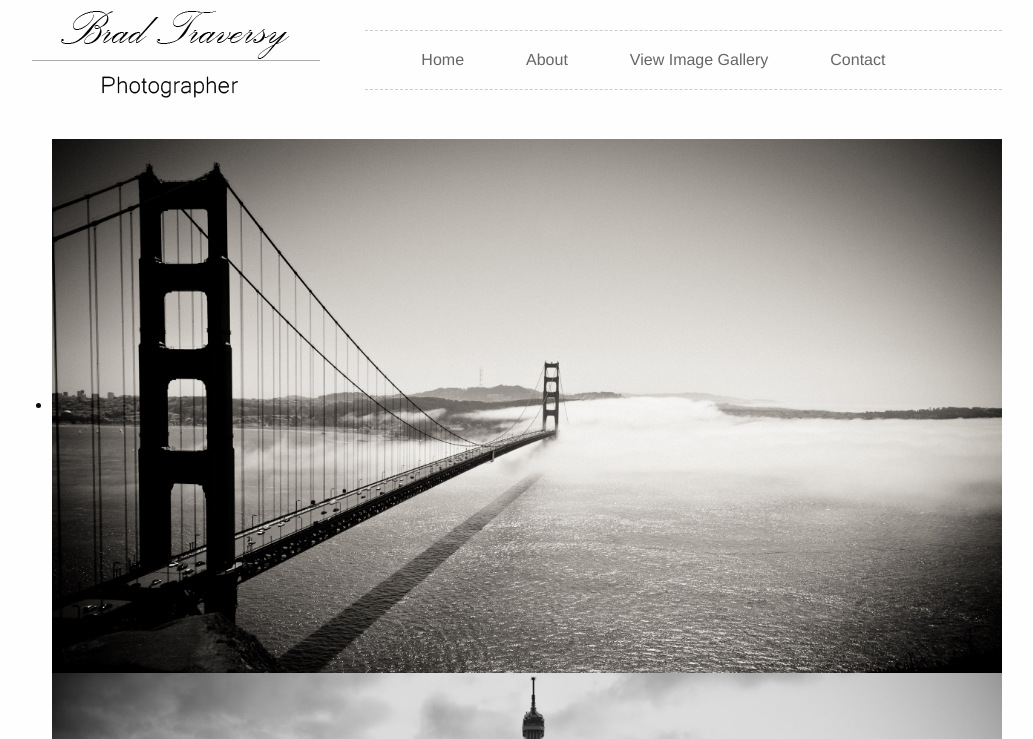
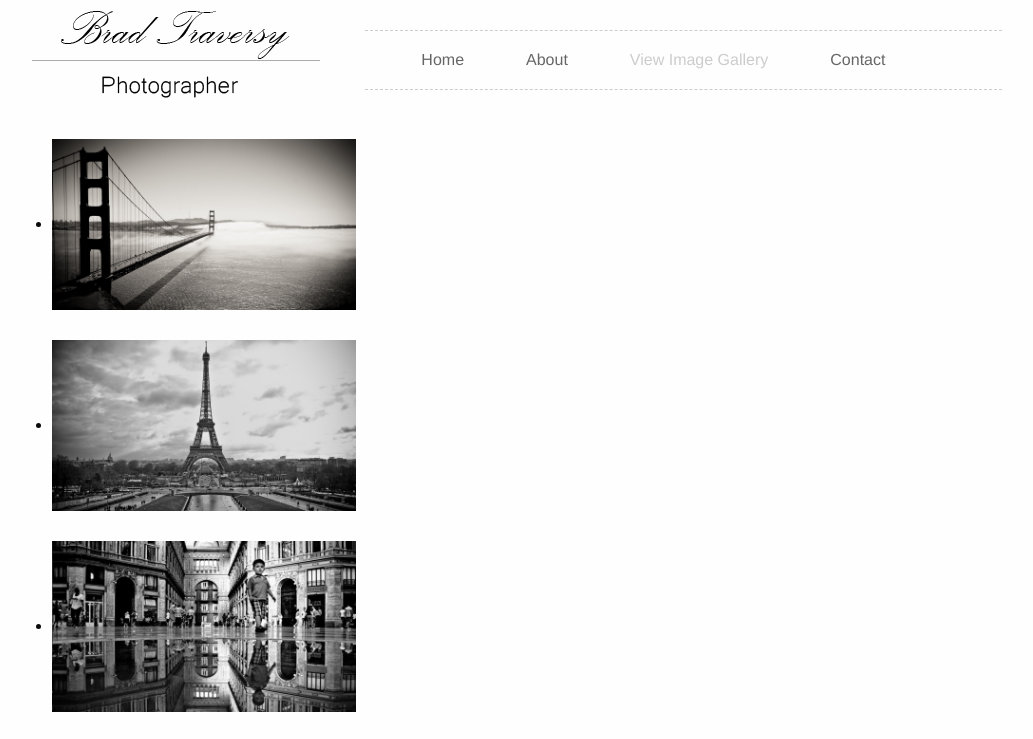
Before and after one commit to ccasey79/Foundation-Projects, a plain HTML site: page Practice4/gallery.html in a window 1280 px wide. Shown: the top 739 px of the page, without its empty margins (123-1156 px from the left). Drawn offline with Linux system fonts and the light colour scheme.

Commit message:
photo gallery - about page complete, gallery structure, needs repositioning

```diff
--- a/Practice4/css/app.css
+++ b/Practice4/css/app.css
@@ -34,3 +34,12 @@ footer {
   margin-top: 30px;
   text-align: center;
 }
+
+.gallery li {
+  width: 32%;
+  margin-bottom: 30px;
+}
+
+a.active {
+  color: #cccccc;
+}
--- a/Practice4/gallery.html
+++ b/Practice4/gallery.html
@@ -20,7 +20,7 @@
           <ul class="menu">
             <li><a href="index.html">Home</a></li>
             <li><a href="about.html">About</a></li>
-            <li><a href="gallery.html">View Image Gallery</a></li>
+            <li><a class="active" href="gallery.html">View Image Gallery</a></li>
             <li><a href="contact.html">Contact</a></li>
           </ul>
         </div>
@@ -28,8 +28,7 @@
   </header>
   <div class="row">
     <div class="large-12 columns">
-        <ul>
-          <div class="gallery">
+        <ul class="gallery clearing-thumbs" data-clearing>
               <li>
                 <a href="./img/city1.jpg">
                   <img src="./img/city1.jpg" class="th">
@@ -54,7 +53,6 @@
                 <a href="./img/city6.jpg">
                   <img src="./img/city6.jpg" class="th">
               </li>
-          </div>
         </ul>
     </div>
   </div>
```
Also changed, not shown: Practice4/about.html (+1 -1 lines), Practice4/index.html (+1 -1 lines).
